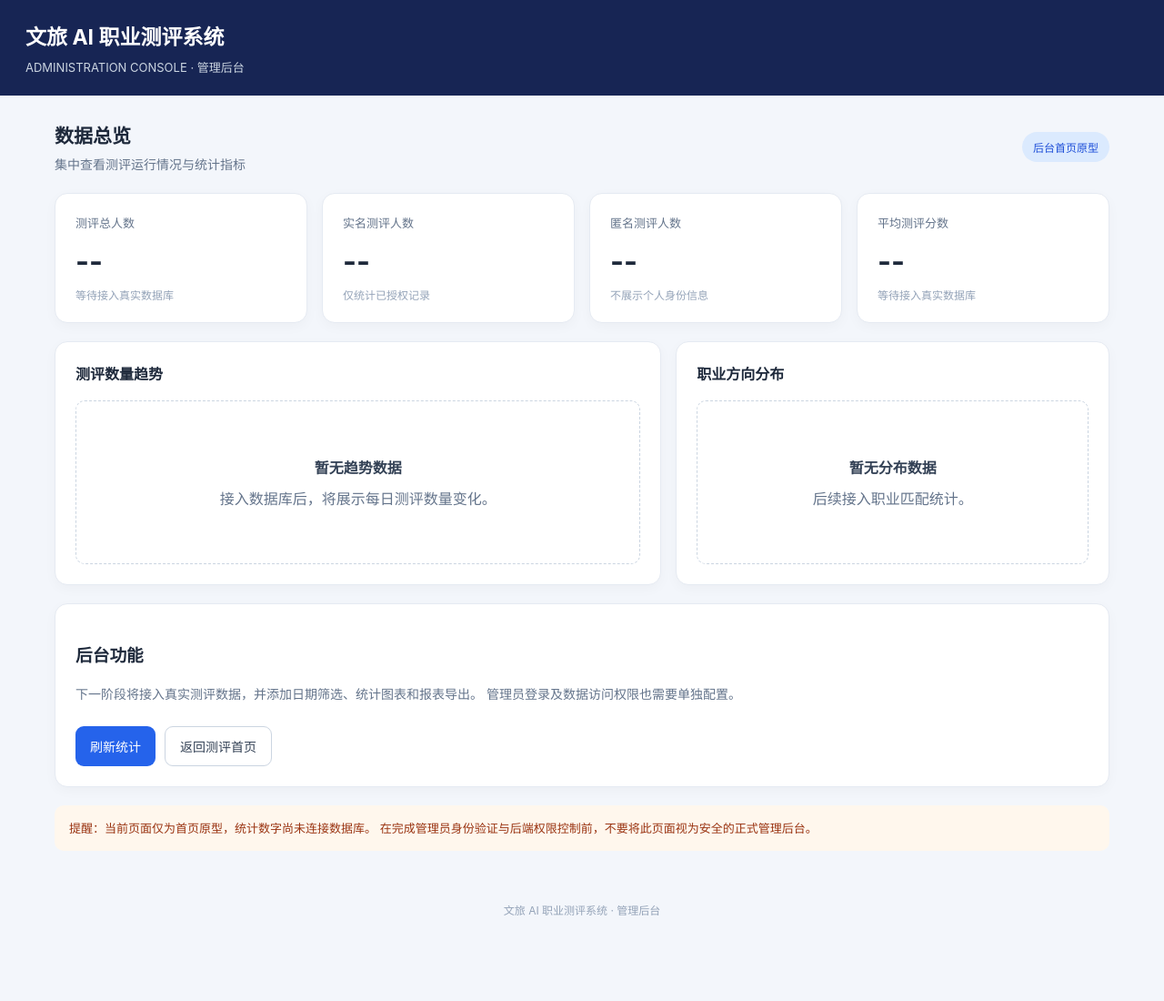
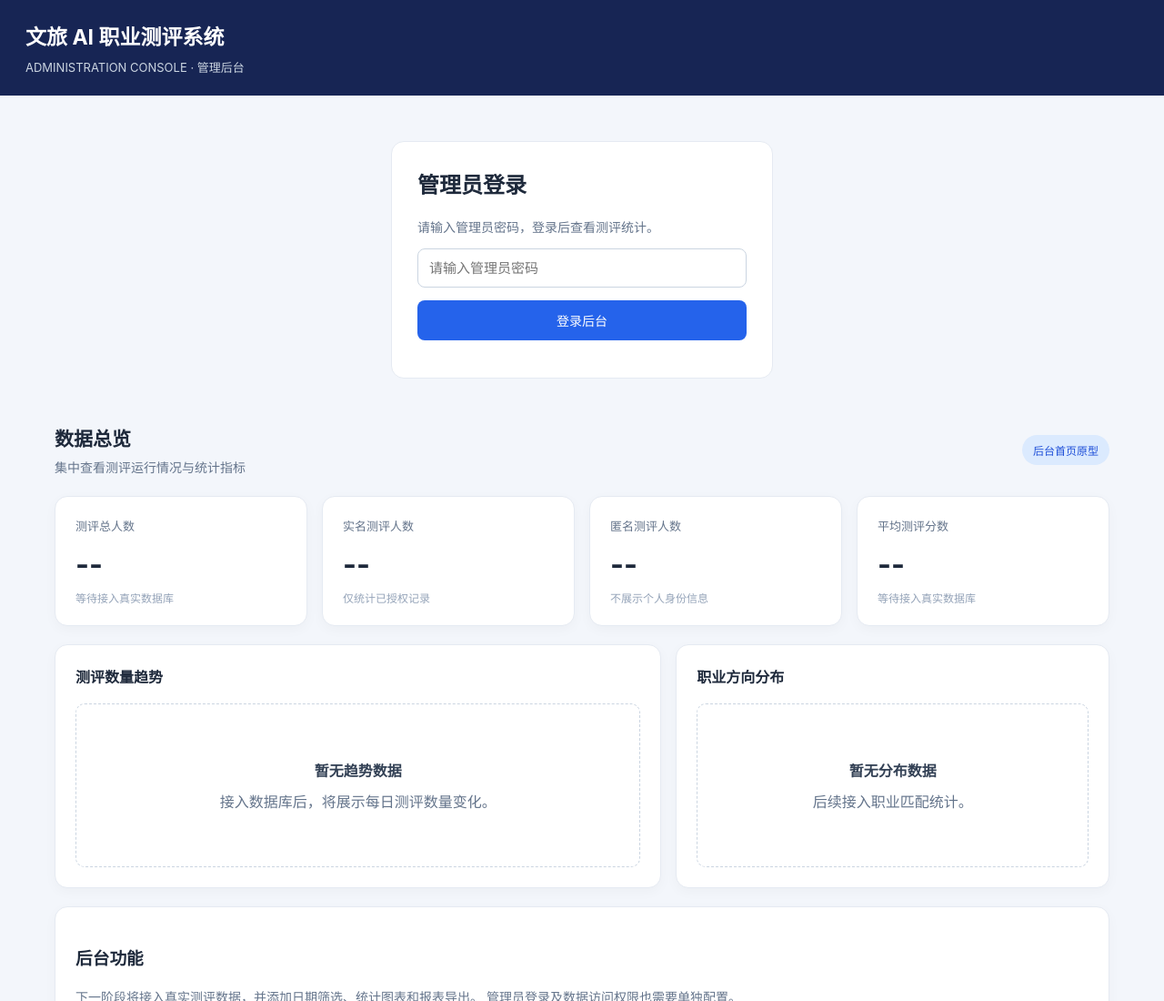
Before and after one commit to zhouyuanshu0730-tech/wenlv-ai-career-assessment, a website: page public/admin.html in a window 1280 px wide. Shown: the top 1100 px of the page at 91% size. Before the commit the page ends 1036 px from the top, so only its background shows below. Drawn offline with Linux system fonts and the light colour scheme.

Commit message:
Update admin.html
添加后台管理员登录与统计读取功能

```diff
--- a/public/admin.html
+++ b/public/admin.html
@@ -88,6 +88,25 @@
   </header>
 
   <main>
+
+<div id="adminLogin" style="max-width:420px;margin:50px auto;background:white;padding:28px;border-radius:14px;border:1px solid #e5eaf2">
+  <h2 style="margin-top:0">管理员登录</h2>
+  <p style="color:#64748b;font-size:14px">请输入管理员密码，登录后查看测评统计。</p>
+  <input
+    id="adminPassword"
+    type="password"
+    autocomplete="current-password"
+    placeholder="请输入管理员密码"
+    style="width:100%;padding:12px;border:1px solid #cbd5e1;border-radius:8px;font-size:15px"
+  >
+  <button
+    type="button"
+    onclick="adminLogin()"
+    style="width:100%;margin-top:14px;padding:12px;background:#2563eb;color:white;border:0;border-radius:8px;cursor:pointer"
+  >登录后台</button>
+  <p id="loginMessage" style="color:#dc2626;font-size:13px"></p>
+</div>
+
     <div class="welcome">
       <div>
         <h2>数据总览</h2>
@@ -155,5 +174,52 @@
   </main>
 
   <footer>文旅 AI 职业测评系统 · 管理后台</footer>
+
+<script>
+  async function adminLogin() {
+    const passwordInput = document.getElementById("adminPassword");
+    const message = document.getElementById("loginMessage");
+    const loginBox = document.getElementById("adminLogin");
+    const password = passwordInput.value;
+
+    if (!password) {
+      message.textContent = "请输入管理员密码";
+      return;
+    }
+
+    message.textContent = "正在验证...";
+    try {
+      const response = await fetch("/api/admin/stats", {
+        method: "GET",
+        headers: {
+          "x-admin-password": password
+        },
+        cache: "no-store"
+      });
+
+      const data = await response.json();
+
+      if (!response.ok || !data.success) {
+        message.textContent = data.message || "登录失败，请检查密码";
+        return;
+      }
+
+      // 验证通过后才显示真实统计
+      document.querySelectorAll(".stats .card .number")[0].textContent = data.totalCount;
+      document.querySelectorAll(".stats .card .number")[1].textContent = data.identifiedCount;
+      document.querySelectorAll(".stats .card .number")[2].textContent = data.anonymousCount;
+      document.querySelectorAll(".stats .card .number")[3].textContent = data.averageScore;
+
+      loginBox.style.display = "none";
+      document.querySelector(".welcome").style.display = "flex";
+      document.querySelector(".stats").style.display = "grid";
+      document.querySelector(".section").style.display = "grid";
+    } catch (error) {
+      message.textContent = "连接服务器失败，请稍后重试";
+    }
+  }
+</script>
+</body>
+
 </body>
 </html>
```
